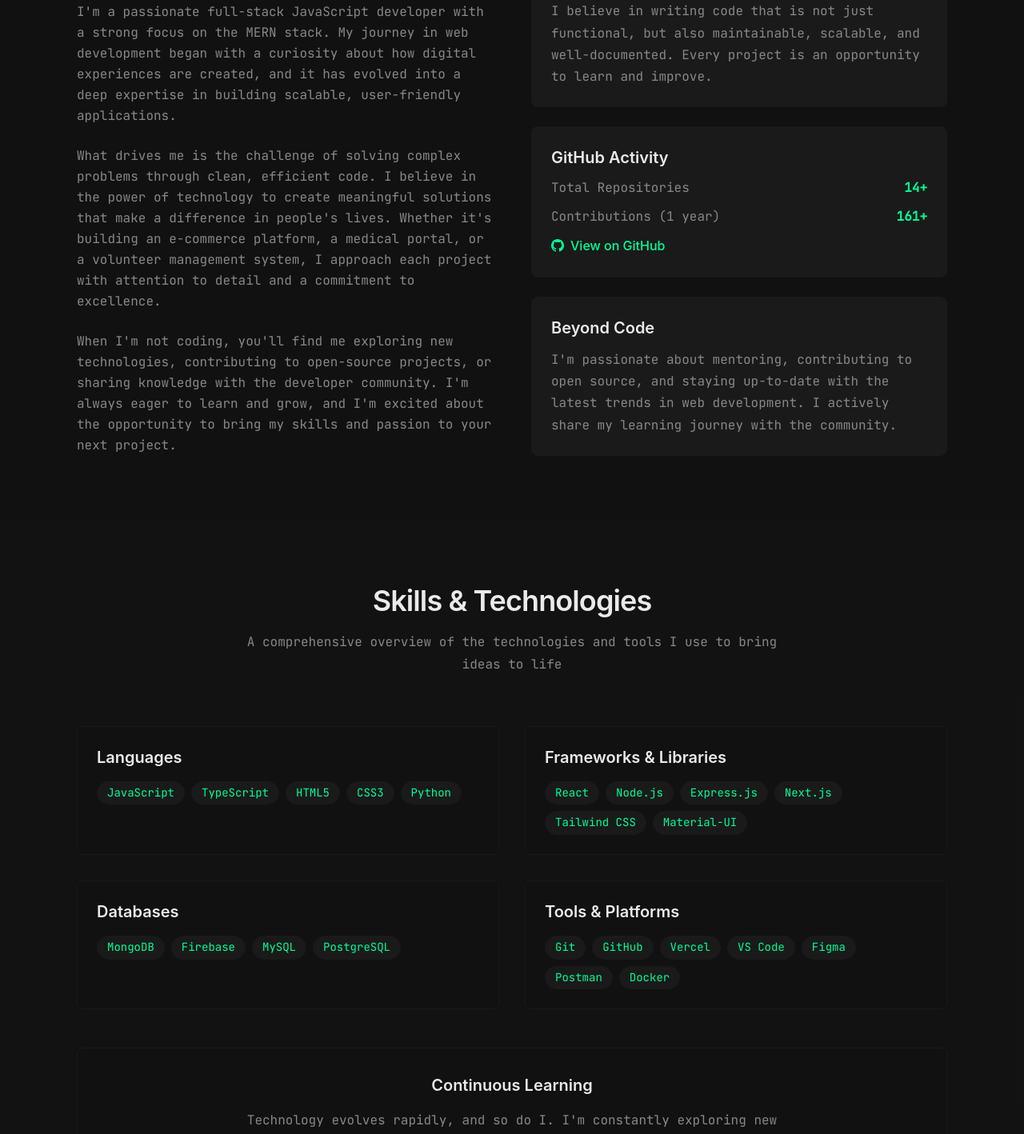
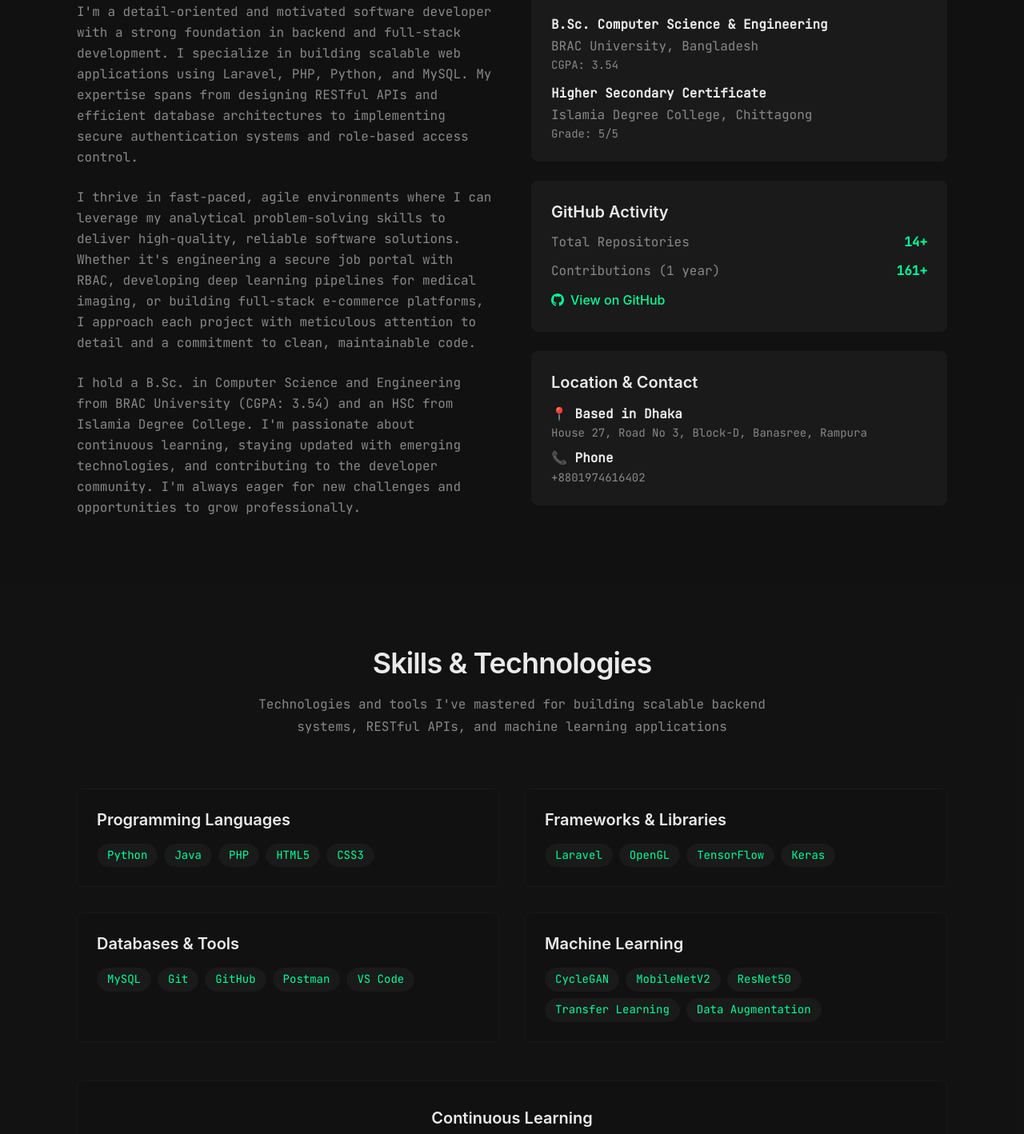
Before and after one commit to RafiALMahmud/Portfolio, a Next.js app: page / in a window 1280 px wide. Shown: the part 945-2363 px from the top of the page at 80% size. Built offline with nearby package versions, Linux system fonts and the light colour scheme.

Commit message:
Update portfolio with resume information: backend developer, Laravel/PHP skills, actual projects, education, and contact details

```diff
--- a/src/components/About.tsx
+++ b/src/components/About.tsx
@@ -34,20 +34,19 @@
             </h2>
             <div className="space-y-6 text-body font-body text-text-secondary leading-relaxed">
               <p>
-                I'm a passionate full-stack JavaScript developer with a strong focus on the MERN stack.
-                My journey in web development began with a curiosity about how digital experiences are created,
-                and it has evolved into a deep expertise in building scalable, user-friendly applications.
+                I'm a detail-oriented and motivated software developer with a strong foundation in backend and full-stack development.
+                I specialize in building scalable web applications using Laravel, PHP, Python, and MySQL.
+                My expertise spans from designing RESTful APIs and efficient database architectures to implementing secure authentication systems and role-based access control.
               </p>
               <p>
-                What drives me is the challenge of solving complex problems through clean, efficient code.
-                I believe in the power of technology to create meaningful solutions that make a difference
-                in people's lives. Whether it's building an e-commerce platform, a medical portal, or a
-                volunteer management system, I approach each project with attention to detail and a commitment to excellence.
+                I thrive in fast-paced, agile environments where I can leverage my analytical problem-solving skills to deliver high-quality,
+                reliable software solutions. Whether it's engineering a secure job portal with RBAC, developing deep learning pipelines for medical imaging,
+                or building full-stack e-commerce platforms, I approach each project with meticulous attention to detail and a commitment to clean, maintainable code.
               </p>
               <p>
-                When I'm not coding, you'll find me exploring new technologies, contributing to open-source projects,
-                or sharing knowledge with the developer community. I'm always eager to learn and grow,
-                and I'm excited about the opportunity to bring my skills and passion to your next project.
+                I hold a B.Sc. in Computer Science and Engineering from BRAC University (CGPA: 3.54) and an HSC from Islamia Degree College.
+                I'm passionate about continuous learning, staying updated with emerging technologies, and contributing to the developer community.
+                I'm always eager for new challenges and opportunities to grow professionally.
               </p>
             </div>
           </div>
@@ -55,12 +54,20 @@
           <div className="space-y-6">
             <div className="bg-surface p-6 rounded-lg border border-surface hover:border-accent transition-colors duration-300">
               <h3 className="text-xl font-sans font-semibold text-text-primary mb-3">
-                My Approach
+                Education
               </h3>
-              <p className="text-body font-body text-text-secondary">
-                I believe in writing code that is not just functional, but also maintainable,
-                scalable, and well-documented. Every project is an opportunity to learn and improve.
-              </p>
+              <div className="space-y-3 text-body font-body text-text-secondary">
+                <div>
+                  <div className="font-semibold text-text-primary">B.Sc. Computer Science & Engineering</div>
+                  <div>BRAC University, Bangladesh</div>
+                  <div className="text-sm">CGPA: 3.54</div>
+                </div>
+                <div>
+                  <div className="font-semibold text-text-primary">Higher Secondary Certificate</div>
+                  <div>Islamia Degree College, Chittagong</div>
+                  <div className="text-sm">Grade: 5/5</div>
+                </div>
+              </div>
             </div>
 
             <div className="bg-surface p-6 rounded-lg border border-surface hover:border-accent transition-colors duration-300">
@@ -92,12 +99,18 @@
 
             <div className="bg-surface p-6 rounded-lg border border-surface hover:border-accent transition-colors duration-300">
               <h3 className="text-xl font-sans font-semibold text-text-primary mb-3">
-                Beyond Code
+                Location & Contact
               </h3>
-              <p className="text-body font-body text-text-secondary">
-                I'm passionate about mentoring, contributing to open source, and staying up-to-date
-                with the latest trends in web development. I actively share my learning journey with the community.
-              </p>
+              <div className="space-y-2 text-body font-body text-text-secondary">
+                <div>
+                  <div className="font-semibold text-text-primary">📍 Based in Dhaka</div>
+                  <div className="text-sm">House 27, Road No 3, Block-D, Banasree, Rampura</div>
+                </div>
+                <div>
+                  <div className="font-semibold text-text-primary">📞 Phone</div>
+                  <div className="text-sm">+8801974616402</div>
+                </div>
+              </div>
             </div>
           </div>
         </div>
--- a/src/components/Contact.tsx
+++ b/src/components/Contact.tsx
@@ -14,7 +14,7 @@
   },
   {
     name: 'LinkedIn',
-    url: 'https://linkedin.com/in/rafi-al-mahmud',
+    url: 'https://linkedin.com/in/rafi-al-mahmud-498011271/',
     icon: (
       <svg className="w-6 h-6" fill="currentColor" viewBox="0 0 24 24">
         <path d="M20.447 20.452h-3.554v-5.569c0-1.328-.027-3.037-1.852-3.037-1.853 0-2.136 1.445-2.136 2.939v5.667H9.351V9h3.414v1.561h.046c.477-.9 1.637-1.85 3.37-1.85 3.601 0 4.267 2.37 4.267 5.455v6.286zM5.337 7.433c-1.144 0-2.063-.926-2.063-2.065 0-1.138.92-2.063 2.063-2.063 1.14 0 2.064.925 2.064 2.063 0 1.139-.925 2.065-2.064 2.065zm1.782 13.019H3.555V9h3.564v11.452zM22.225 0H1.771C.792 0 0 .774 0 1.729v20.542C0 23.227.792 24 1.771 24h20.451C23.2 24 24 23.227 24 22.271V1.729C24 .774 23.2 0 22.222 0h.003z"/>
@@ -23,7 +23,7 @@
   },
   {
     name: 'Email',
-    url: 'mailto:rafi.al.mahmud.dev@email.com',
+    url: 'mailto:rafi.almahmud.007@gmail.com',
     icon: (
       <svg className="w-6 h-6" fill="none" stroke="currentColor" viewBox="0 0 24 24">
         <path strokeLinecap="round" strokeLinejoin="round" strokeWidth={2} d="M3 8l7.89 4.26a2 2 0 002.22 0L21 8M5 19h14a2 2 0 002-2V7a2 2 0 00-2-2H5a2 2 0 00-2 2v10a2 2 0 002 2z" />
@@ -74,17 +74,17 @@
               </h3>
               <p className="text-body font-body text-text-secondary mb-4">
                 I'm always excited to work on new projects and collaborate with amazing people.
-                Whether you need a full-stack developer for your next big idea or want to discuss
-                potential opportunities, I'd love to hear from you.
+                Whether you need a backend/full-stack developer for your next big idea, want to discuss
+                REST API design, or explore machine learning opportunities, I'd love to hear from you.
               </p>
               <a
-                href="mailto:rafi.al.mahmud.dev@email.com"
+                href="mailto:rafi.almahmud.007@gmail.com"
                 className="inline-flex items-center gap-2 text-accent hover:text-accent/80 transition-colors duration-300 font-sans font-medium"
               >
                 <svg className="w-5 h-5" fill="none" stroke="currentColor" viewBox="0 0 24 24">
                   <path strokeLinecap="round" strokeLinejoin="round" strokeWidth={2} d="M3 8l7.89 4.26a2 2 0 002.22 0L21 8M5 19h14a2 2 0 002-2V7a2 2 0 00-2-2H5a2 2 0 00-2 2v10a2 2 0 002 2z" />
                 </svg>
-                rafi.al.mahmud.dev@email.com
+                rafi.almahmud.007@gmail.com
               </a>
             </div>
 
--- a/src/components/Hero.tsx
+++ b/src/components/Hero.tsx
@@ -3,10 +3,10 @@
 import { useEffect, useState } from 'react'
 
 const TITLES = [
-  'Full-Stack JavaScript Developer',
-  'MERN Stack Developer',
-  'React Specialist',
-  'Node.js Expert'
+  'Backend & Full-Stack Developer',
+  'Laravel & PHP Specialist',
+  'REST API Developer',
+  'Database Architect'
 ]
 
 export default function Hero() {
@@ -42,8 +42,8 @@
           </div>
 
           <p className="text-body font-body text-text-secondary max-w-2xl mx-auto mb-12 leading-relaxed">
-            I build modern, scalable web applications using the MERN stack.
-            Passionate about creating efficient solutions and clean, maintainable code.
+            I build scalable web applications using Laravel, PHP, and Python.
+            Specialized in designing RESTful APIs, efficient database architectures, and clean coding practices.
           </p>
 
           <div className="flex flex-col sm:flex-row gap-4 justify-center">
--- a/src/components/Projects.tsx
+++ b/src/components/Projects.tsx
@@ -4,25 +4,25 @@
 
 const projects = [
   {
-    title: 'Ema John E-Commerce',
-    description: 'A full-stack e-commerce platform built with React and Firebase. Features include user authentication, product catalog, shopping cart, order management, and admin dashboard for inventory control.',
-    technologies: ['React', 'Firebase', 'JavaScript', 'CSS3', 'HTML5'],
-    liveUrl: 'https://ema-john-simple-with-firebase-auth.web.app/',
-    repoUrl: 'https://github.com/RafiALMahmud/ema-john-e-commerce'
+    title: 'Job Portal',
+    description: 'A secure, multi-user job portal platform featuring role-based access control (RBAC) for three distinct user types: job seekers, employers, and administrators. Designed with a normalized MySQL database schema for efficient data integrity. Includes comprehensive admin dashboard with full CRUD functionality and secure Laravel authentication.',
+    technologies: ['Laravel', 'PHP', 'MySQL', 'HTML5', 'CSS3'],
+    liveUrl: '#',
+    repoUrl: 'https://github.com/RafiALMahmud'
   },
   {
-    title: 'Doctors Portal',
-    description: 'A comprehensive medical portal connecting patients with healthcare providers. Includes appointment booking, patient management, doctor scheduling, and administrative dashboards for clinic operations.',
-    technologies: ['React', 'Node.js', 'MongoDB', 'Express.js', 'JWT', 'Tailwind CSS'],
-    liveUrl: 'https://doctors-portal-client-side-a1859.web.app/',
-    repoUrl: 'https://github.com/RafiALMahmud/doctors-portal-client-side'
+    title: 'COVID-19 Radiography - CycleGAN Augmentation',
+    description: 'A deep learning pipeline for detecting COVID-19 from chest X-ray images using CycleGAN for data augmentation. Implemented and fine-tuned transfer learning models (MobileNetV2, ResNet50) demonstrating improved accuracy with GAN-augmented data. Showcases practical application of machine learning in healthcare.',
+    technologies: ['Python', 'TensorFlow', 'Keras', 'CycleGAN', 'MobileNetV2', 'ResNet50'],
+    liveUrl: 'https://github.com/RafiALMahmud/Corona-virus-detection-Using-Augmented-dataset',
+    repoUrl: 'https://github.com/RafiALMahmud/Corona-virus-detection-Using-Augmented-dataset'
   },
   {
-    title: 'Volunteer Network',
-    description: 'A platform connecting volunteers with organizations and events. Features include event registration, user profiles, volunteer matching, and comprehensive dashboards for both volunteers and organizations.',
-    technologies: ['React', 'Node.js', 'MongoDB', 'Express.js', 'Material-UI', 'Firebase'],
-    liveUrl: 'https://volunteer-network-client-a400f.web.app/',
-    repoUrl: 'https://github.com/RafiALMahmud/volunteer-network-client'
+    title: 'E-Commerce Web Application',
+    description: 'A full-stack e-commerce platform with complete product and inventory management capabilities for administrators. Implements core customer-facing features including user authentication, shopping cart functionality, and order processing workflows. Optimized database schema for complex relationships.',
+    technologies: ['Laravel', 'PHP', 'MySQL', 'HTML5', 'CSS3'],
+    liveUrl: '#',
+    repoUrl: 'https://github.com/RafiALMahmud'
   }
 ]
 
@@ -56,7 +56,7 @@
             Featured Projects
           </h2>
           <p className="text-body font-body text-text-secondary max-w-2xl mx-auto">
-            A showcase of my recent work, demonstrating full-stack development capabilities and real-world problem solving
+            A showcase of my backend development, API design, and machine learning expertise demonstrated through real-world projects
           </p>
         </div>
 
--- a/src/components/Skills.tsx
+++ b/src/components/Skills.tsx
@@ -4,20 +4,20 @@
 
 const skillCategories = [
   {
-    categoryName: 'Languages',
-    skills: ['JavaScript', 'TypeScript', 'HTML5', 'CSS3', 'Python']
+    categoryName: 'Programming Languages',
+    skills: ['Python', 'Java', 'PHP', 'HTML5', 'CSS3']
   },
   {
     categoryName: 'Frameworks & Libraries',
-    skills: ['React', 'Node.js', 'Express.js', 'Next.js', 'Tailwind CSS', 'Material-UI']
+    skills: ['Laravel', 'OpenGL', 'TensorFlow', 'Keras']
   },
   {
-    categoryName: 'Databases',
-    skills: ['MongoDB', 'Firebase', 'MySQL', 'PostgreSQL']
+    categoryName: 'Databases & Tools',
+    skills: ['MySQL', 'Git', 'GitHub', 'Postman', 'VS Code']
   },
   {
-    categoryName: 'Tools & Platforms',
-    skills: ['Git', 'GitHub', 'Vercel', 'VS Code', 'Figma', 'Postman', 'Docker']
+    categoryName: 'Machine Learning',
+    skills: ['CycleGAN', 'MobileNetV2', 'ResNet50', 'Transfer Learning', 'Data Augmentation']
   }
 ]
 
@@ -51,7 +51,7 @@
             Skills & Technologies
           </h2>
           <p className="text-body font-body text-text-secondary max-w-2xl mx-auto">
-            A comprehensive overview of the technologies and tools I use to bring ideas to life
+            Technologies and tools I've mastered for building scalable backend systems, RESTful APIs, and machine learning applications
           </p>
         </div>
 
@@ -86,10 +86,9 @@
               Continuous Learning
             </h3>
             <p className="text-body font-body text-text-secondary max-w-3xl mx-auto">
-              Technology evolves rapidly, and so do I. I'm constantly exploring new frameworks,
-              tools, and methodologies to stay at the forefront of web development. Currently,
-              I'm diving deeper into advanced React patterns, serverless architectures, and
-              performance optimization techniques.
+              Technology evolves rapidly, and so do I. I'm constantly exploring advanced backend architectures,
+              modern PHP/Laravel patterns, machine learning applications, and scalable system design.
+              My focus is on building robust, maintainable solutions that solve real-world problems efficiently.
             </p>
           </div>
         </div>
```
